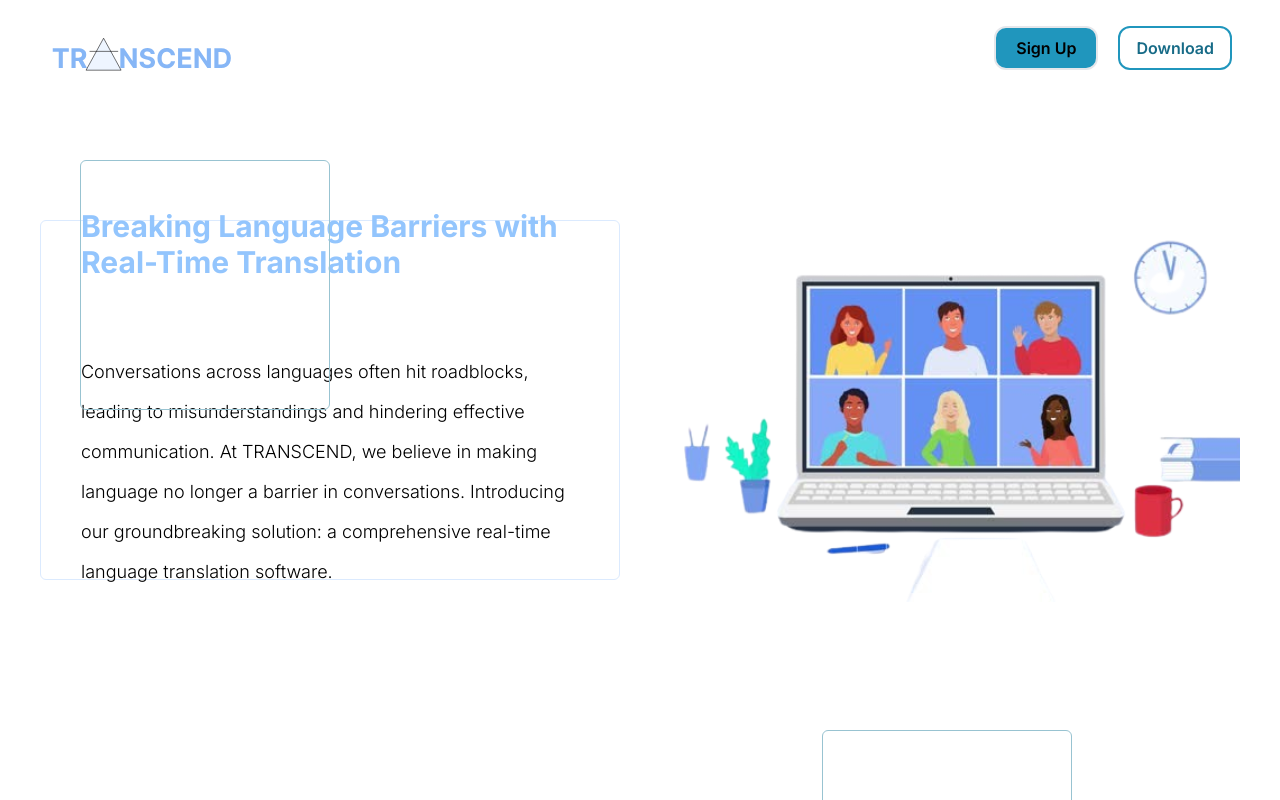
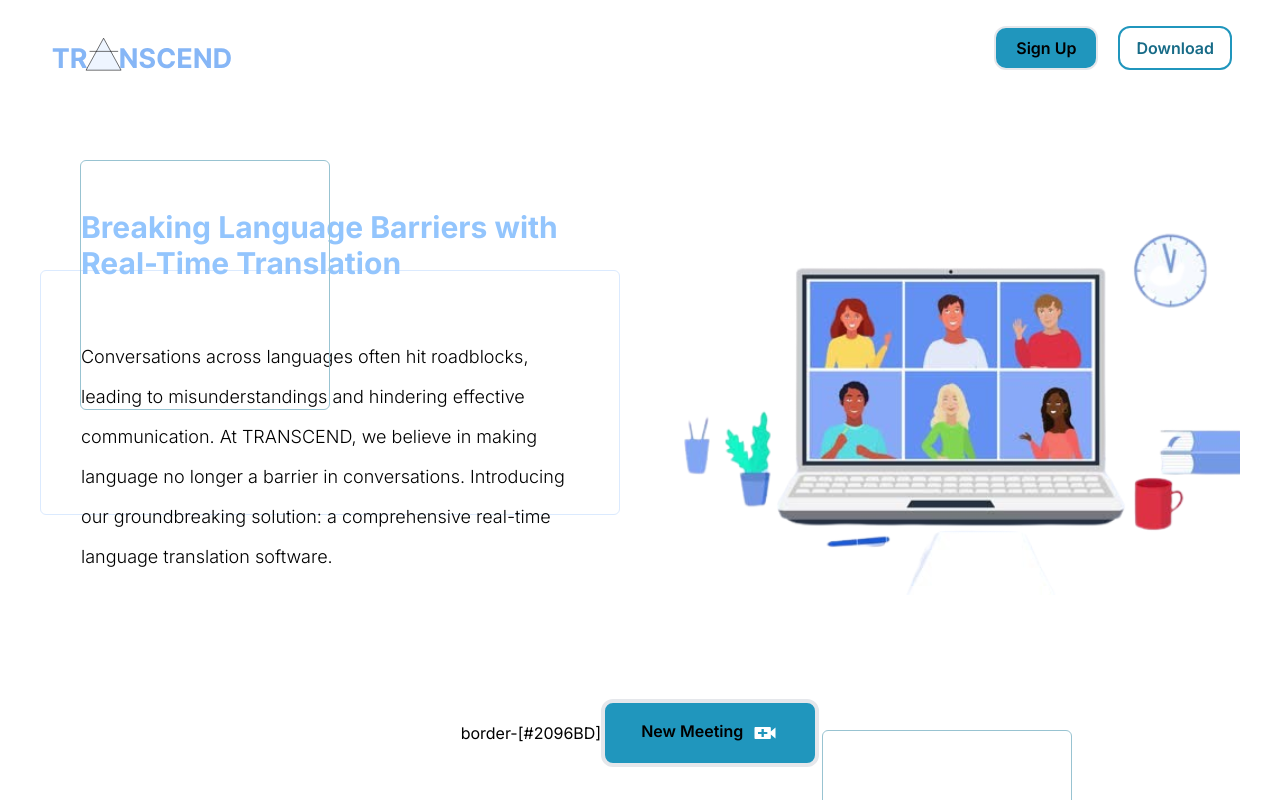
Before and after one commit to alanjohnck/IdeaLab, a Next.js app: page / in a window 1280 px wide. Shown: the top 800 px of the page. Built offline with nearby package versions, Linux system fonts and the light colour scheme.

Commit message:
meeting button added

```diff
--- a/src/app/page.tsx
+++ b/src/app/page.tsx
@@ -20,10 +20,11 @@ export default function Home() {
     {/**NAVBAR */}
 
 
-    <div className="border border-[#98C3D1] w-[250px] h-[250px] rounded-md self-start  z-10 absolute top-40 left-20"></div>
-    <div className="flex flex-row w-screen h-full items-center justify-start gap-10 p-10 absolute">
+<div className="border border-[#98C3D1] w-[250px] h-[250px] rounded-md self-start  z-10 absolute top-40 left-20"></div>
+  <div className="flex flex-col h-screen w-screen place-content-start gap-2">
+    <div className="flex flex-row w-screen h-5/6 items-center justify-start gap-10 p-10 ">
       <div className="flex flex-col w-1/2 h-1/2  items-center justify-center border border-blue-100 rounded-md gap-6">
-        <div className="flex flex-col items-start justify-start p-10 gap-6">
+        <div className="flex flex-col items-start justify-start p-10 gap-4">
            <h1 className="flex justify-start  text-blue-300  text-3xl font-bold">Breaking Language Barriers with Real-Time Translation</h1>
            <br></br>
            <p className="text-black text-lg font-light leading-10">Conversations across languages often hit roadblocks, leading to misunderstandings and hindering effective communication. At TRANSCEND, we believe in making language no longer a barrier in conversations. Introducing our groundbreaking solution: a comprehensive real-time language translation software.</p>
@@ -32,8 +33,15 @@ export default function Home() {
       <div className="flex w-1/2 h-2/3 items-center justify-center">
           <img src="destop-removebg-preview 1.svg"></img>
       </div>
+    </div>
 
-    </div>
+  <div className="flex flex-grow h-1/6 justify-center items-center pb-5 ">border-[#2096BD]
+     <button className=" box-content p-4 border-4 bg-[#2096BD]    rounded-xl py-4 px-9 font-semibold  ">
+       New Meeting
+          <img src="Video call.svg" alt="Icon" className="w-7 h-7 ml-2 float-right" />
+     </button>
+  </div>
+</div>
 
 
    </div>
--- a/tailwind.config.ts
+++ b/tailwind.config.ts
@@ -12,6 +12,7 @@ const config: Config = {
         "gradient-radial": "radial-gradient(var(--tw-gradient-stops))",
         "gradient-conic":
           "conic-gradient(from 180deg at 50% 50%, var(--tw-gradient-stops))",
+          "download-button-gradient":"linear-gradient(90deg, rgba(0,29,36,0.8716736694677871) 0%, rgba(9,115,121,1) 0%, rgba(0,255,252,0.8632703081232493) 100%)"
       },
     },
   },
```
Also changed, not shown: public/Video call.svg (added).
